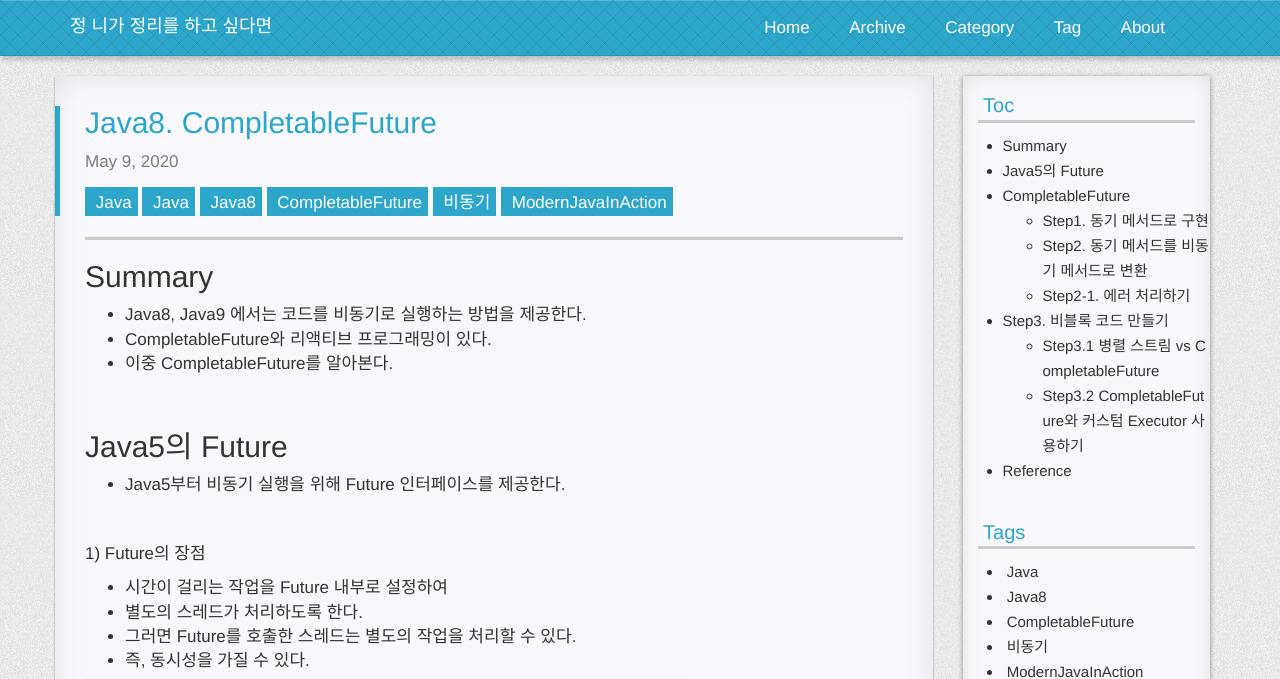
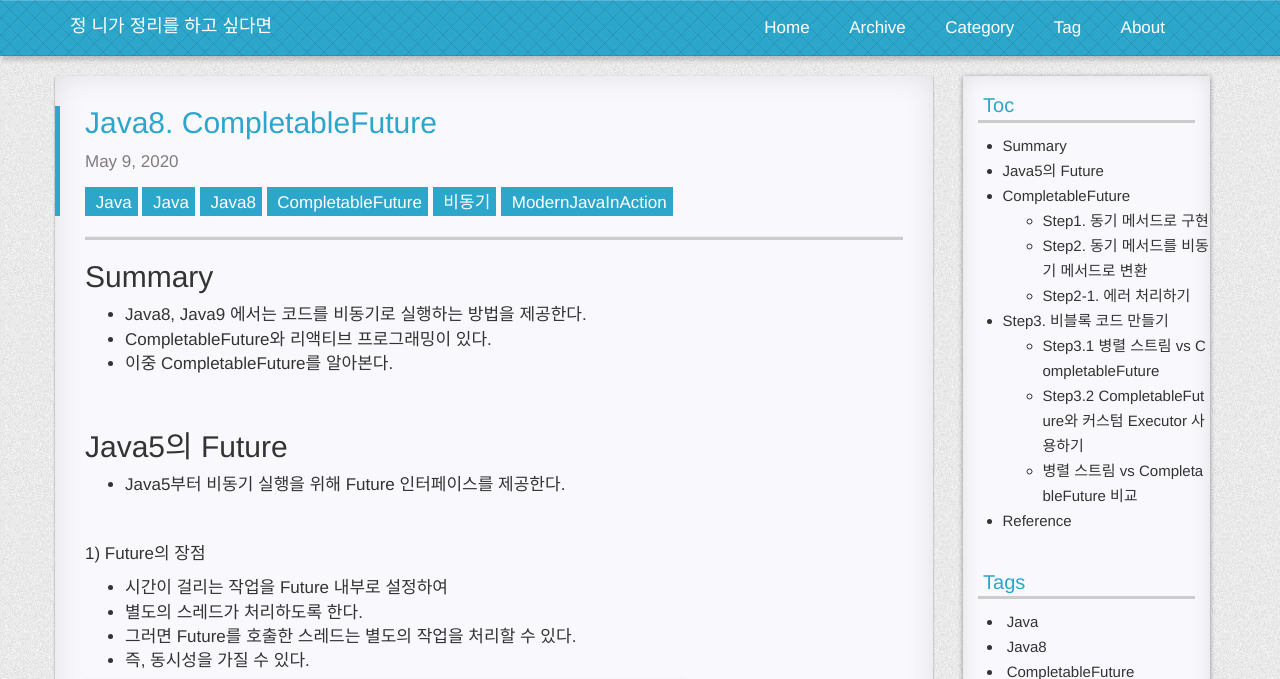
Before and after one commit to iyoungman/iyoungman.github.io, a Jekyll site: the page built from _posts/2020-05-09-Java8-CompletableFuture.md, in a window 1280 px wide and 900 px high, cut to the strip 0-679 px from the top of the window. Built offline with Jekyll 4.4.1, drawn with Linux system fonts in a browser that asks for light colours; nearby versions of some CDN libraries; comment, search, counter and statistics services are not loaded; a style sheet for code colours, icons or effects is not loaded.

Commit message:
Update 2020-05-09-Java8-CompletableFuture.md

```diff
--- a/_posts/2020-05-09-Java8-CompletableFuture.md
+++ b/_posts/2020-05-09-Java8-CompletableFuture.md
@@ -355,7 +355,7 @@
 
 <br>
 
-* 병렬 스트림 vs CompletableFuture 비교
+### 병렬 스트림 vs CompletableFuture 비교
 
 1) 스레드 풀
 > 병렬 스트림을 이용하면
```
